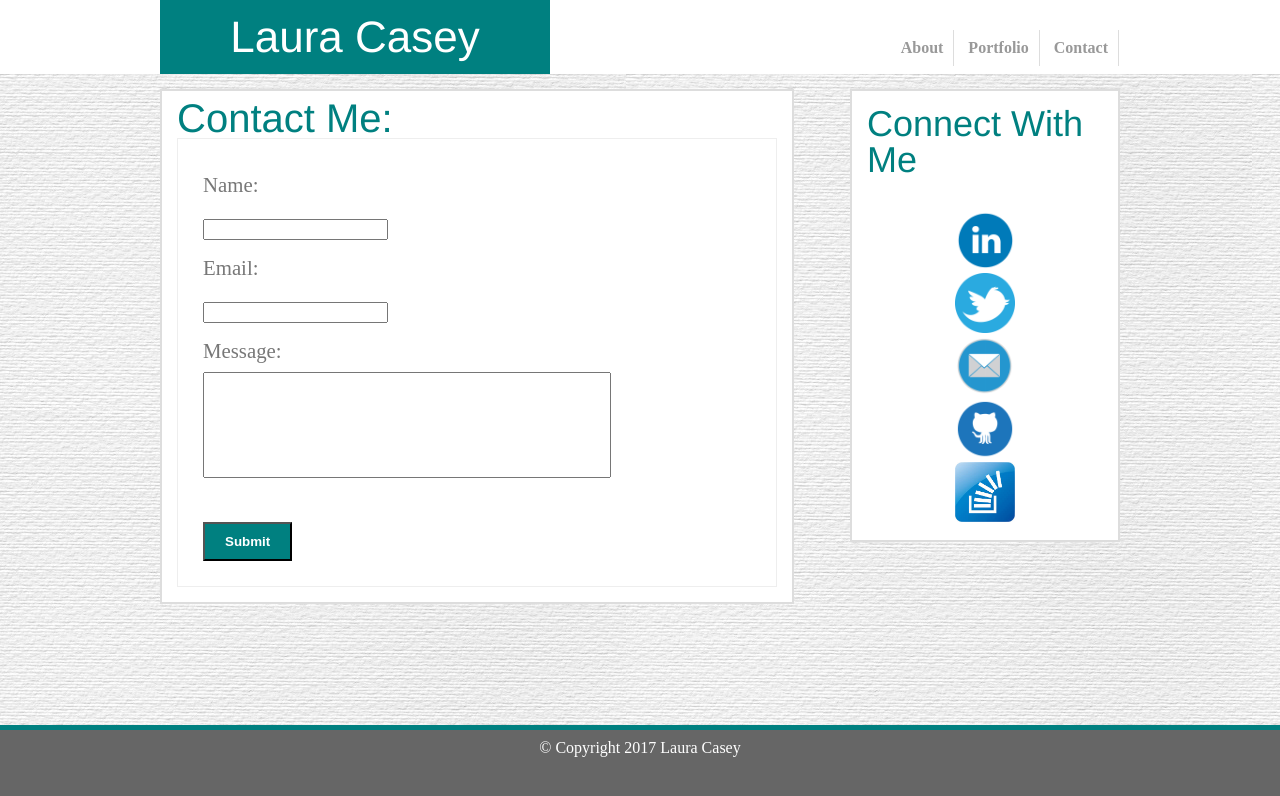
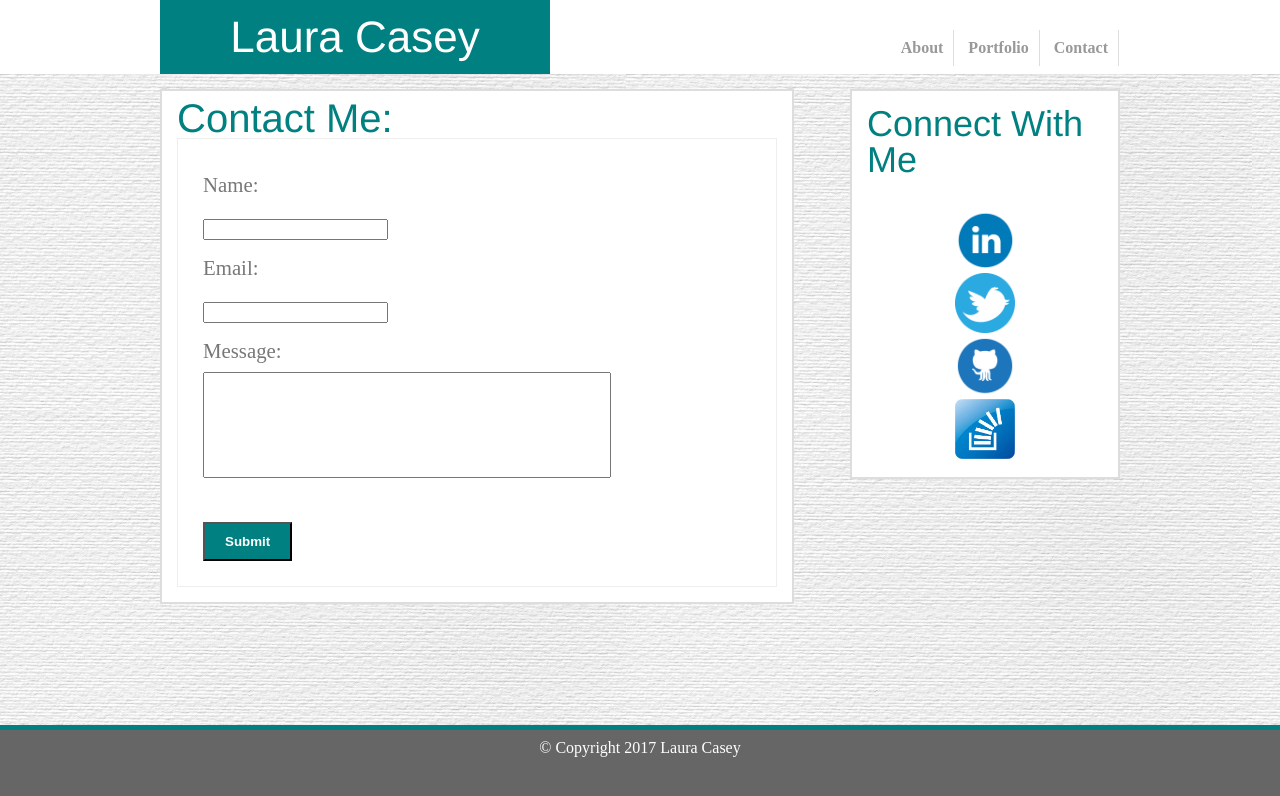
Before and after one commit to lcasey0220/Basic-Portfolio, a plain HTML site: page contact.html in a window 1280 px wide. Drawn offline with Linux system fonts and the light colour scheme.

Commit message:
removed email from social

```diff
--- a/contact.html
+++ b/contact.html
@@ -49,7 +49,6 @@
                     <ul class="sociallinks">
                         <li><a href="https://www.linkedin.com/in/laura-casey-52043854/" target="_blank"> <img src="assets/images/linkedin.png" alt="LinkedIn" style="width:60px; height:60px; border:0;"></a></li>
                          <li><a href="https://twitter.com/LCmakesIThappen" target="_blank"> <img src="assets/images/twitter.png" alt="Twitter" style="width:60px; height:60px; border:0;"></a></li>
-                        <li><a href="mailto:laura.e.casey@outlook.com?Subject=Nice%20to%20Meet%20You" target="_top"> <img src="assets/images/mail.ico" alt="Email" style="width:60px; height:60px; border:0;"></a></li>
                         <li><a href="#" target="_blank"> <img src="assets/images/github.png" alt="Github" style="width:60px; height:60px; border:0;"></a></li>
                         <li><a href="#" target="_blank"> <img src="assets/images/stack.jpg" alt="StackOverflow" style="width:60px; height:60px; border:0;"></a></li>
                     </ul>
```
Also changed, not shown: index.html (+0 -1 lines), portfolio.html (+0 -1 lines).
